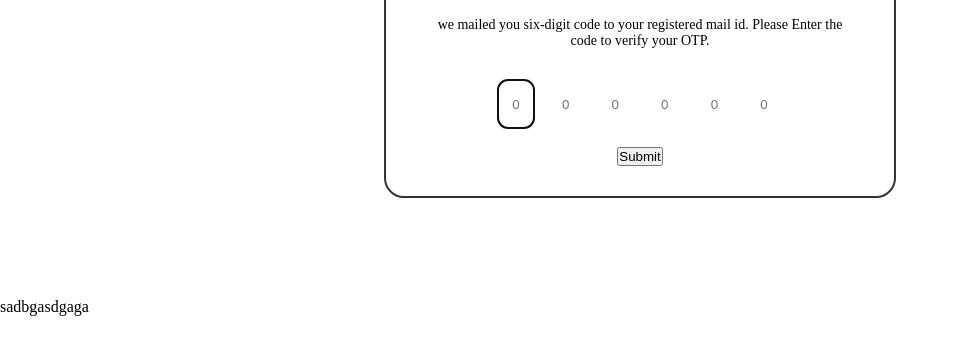
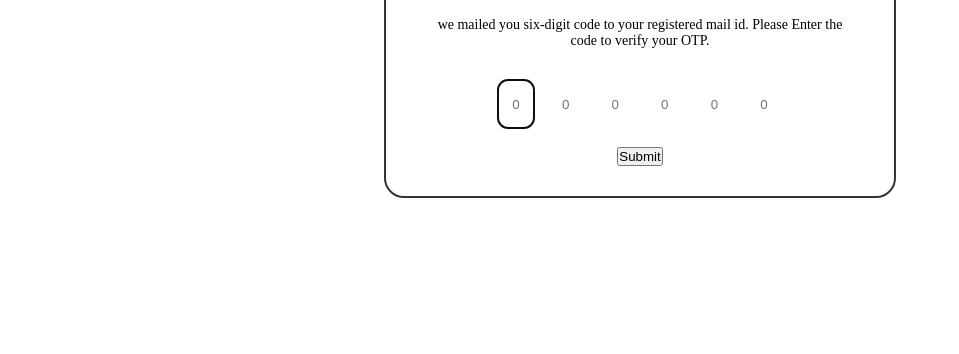
Before and after one commit to SagarKhanra/accountva, a plain HTML site: page HTML-CSS-Project---HTML-CSS---PROJECT---56hu9linmhcs/index.html in a window 1280 px wide. Shown: the part 172-526 px from the top of the page, without its empty margins (0-959 px from the left). Drawn offline with Linux system fonts and the light colour scheme.

Commit message:
sample commit

```diff
--- a/HTML-CSS-Project---HTML-CSS---PROJECT---56hu9linmhcs/index.html
+++ b/HTML-CSS-Project---HTML-CSS---PROJECT---56hu9linmhcs/index.html
@@ -28,5 +28,3 @@
         </body>
     </html>
     <script src="./index.js"></script>
-
-    sadbgasdgaga
```
